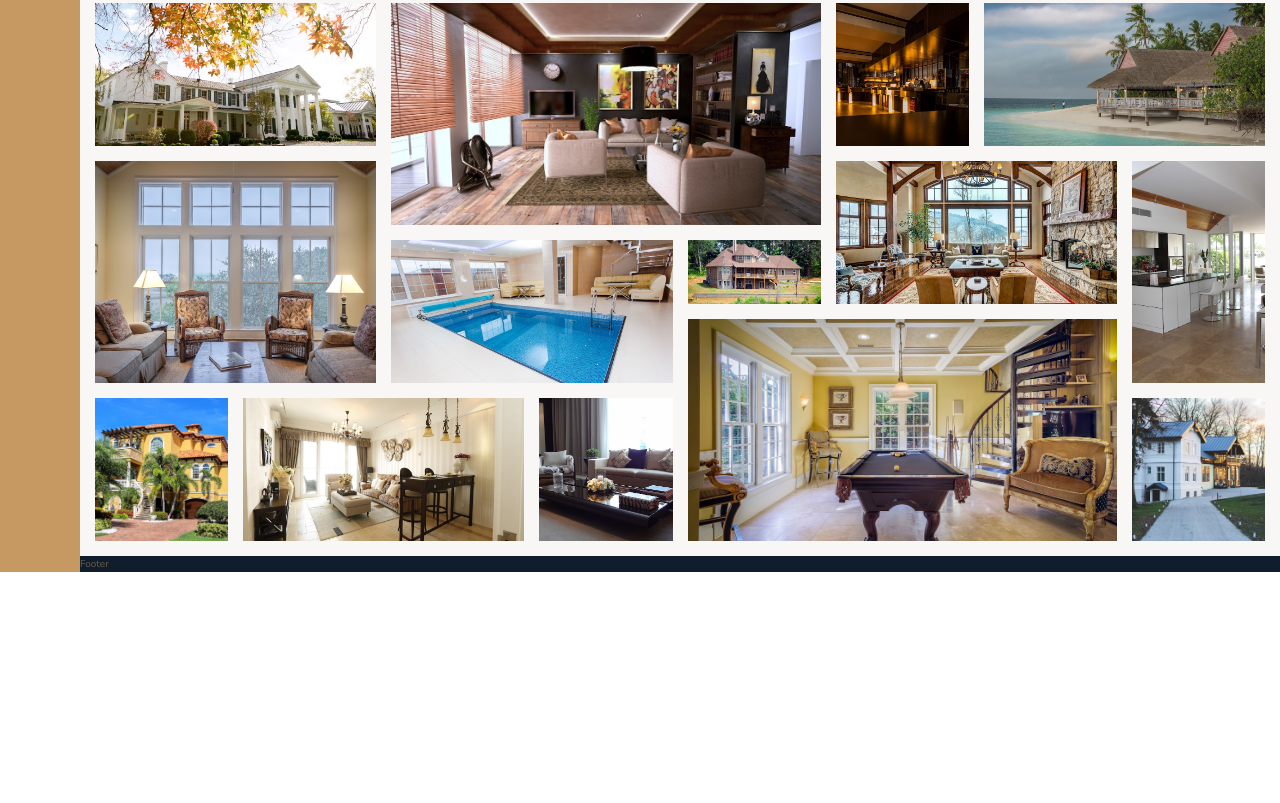
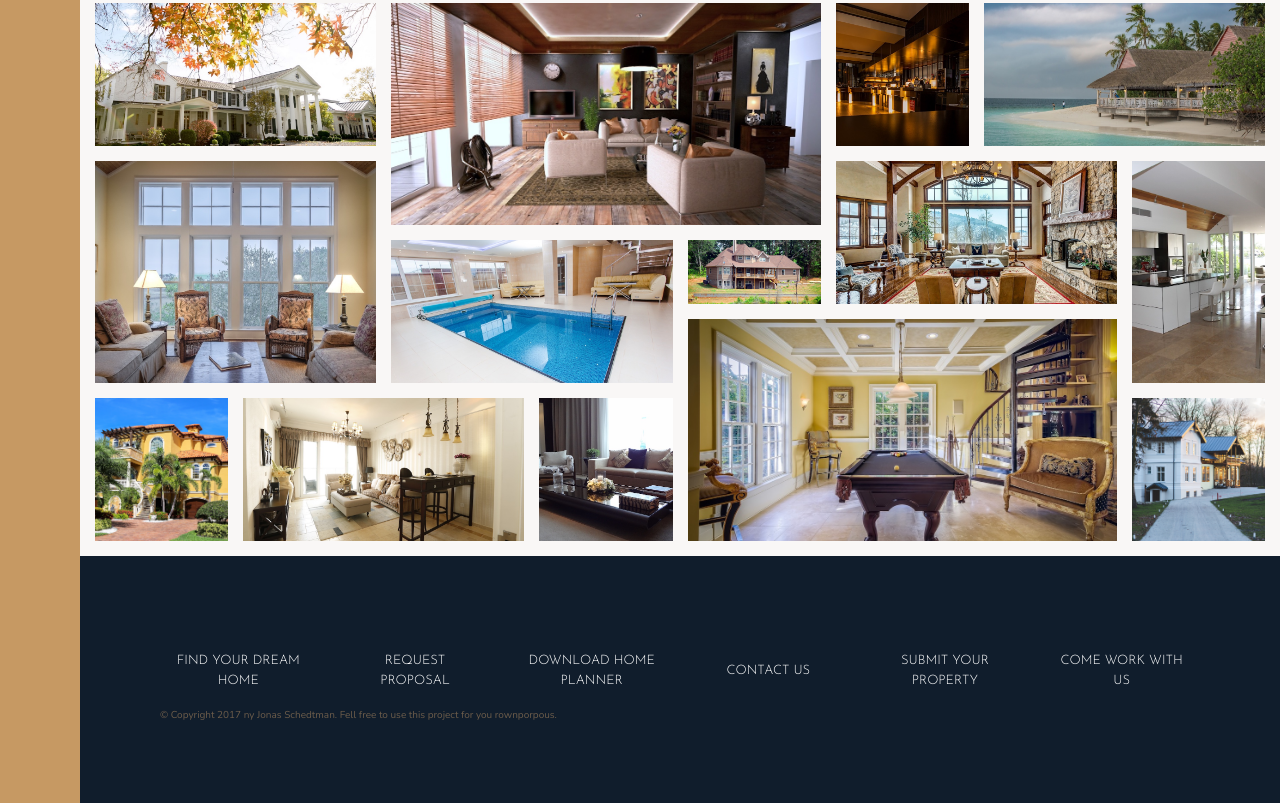
Before and after one commit to IkTom22/realestate, a website: page index.html in a window 1280 px wide. Shown: the part 3084-3887 px from the top of the page. Before the commit the page ends 3656 px from the top, so only its background shows below. Drawn offline with nearby package versions, Linux system fonts and the light colour scheme.

Commit message:
footer links added

```diff
--- a/index.html
+++ b/index.html
@@ -334,7 +334,17 @@
 
     </section>
     <footer class="footer">
-        Footer
+        <ul class="nav">
+            <li class="nav-item"><a href="" class="nav__link">Find your dream home</a></li>
+            <li class="nav-item"><a href="" class="nav__link">Request proposal</a></li>
+            <li class="nav-item"><a href="" class="nav__link">Download home planner</a></li>
+            <li class="nav-item"><a href="" class="nav__link">Contact us</a></li>
+            <li class="nav-item"><a href="" class="nav__link">Submit your property</a></li>
+            <li class="nav-item"><a href="" class="nav__link">Come work with us</a></li>
+        </ul>
+        <p class="copyright">
+            &copy; Copyright 2017 ny Jonas Schedtman. Fell free to use this project for you rownporpous.
+        </p>
     </footer>
 </body>
 
--- a/sass/_footer.scss
+++ b/sass/_footer.scss
@@ -1,4 +1,38 @@
 .footer {
     background-color: $color-secondary;
     grid-column: full-start / full-end;
+    padding: 8rem;
+
+
+
 }
+.nav {
+    list-style: none;
+
+    display: grid;
+    grid-template-columns: repeat(auto-fit, minmax(15rem, 1fr));
+    grid-gap: 2rem;
+    align-items: center;
+
+    &__link:link,
+    &__link:visited {
+        font-size: 1.3rem;
+        color: #fff;
+        text-decoration: none;
+        font-family: $font-display;
+        text-transform: uppercase;
+        text-align: center;
+        padding: 1.5rem;
+        display: block;
+        transition: all .2s;
+
+
+    }
+
+    &__link:hover,
+    &__link:active {
+        background-color: rgba(#fff, .05);
+        transform: translateY(-3px);
+    }
+
+}
```
Also changed, not shown: css/style.css.
